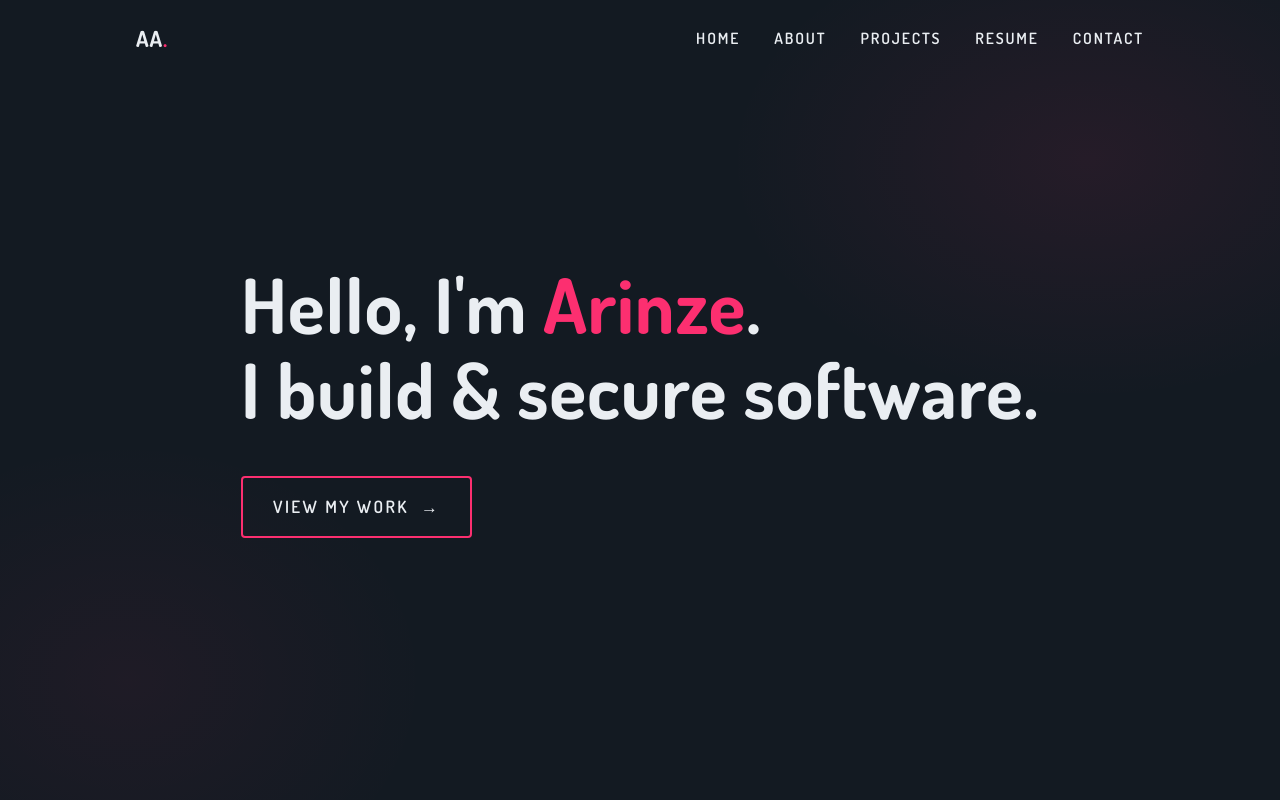
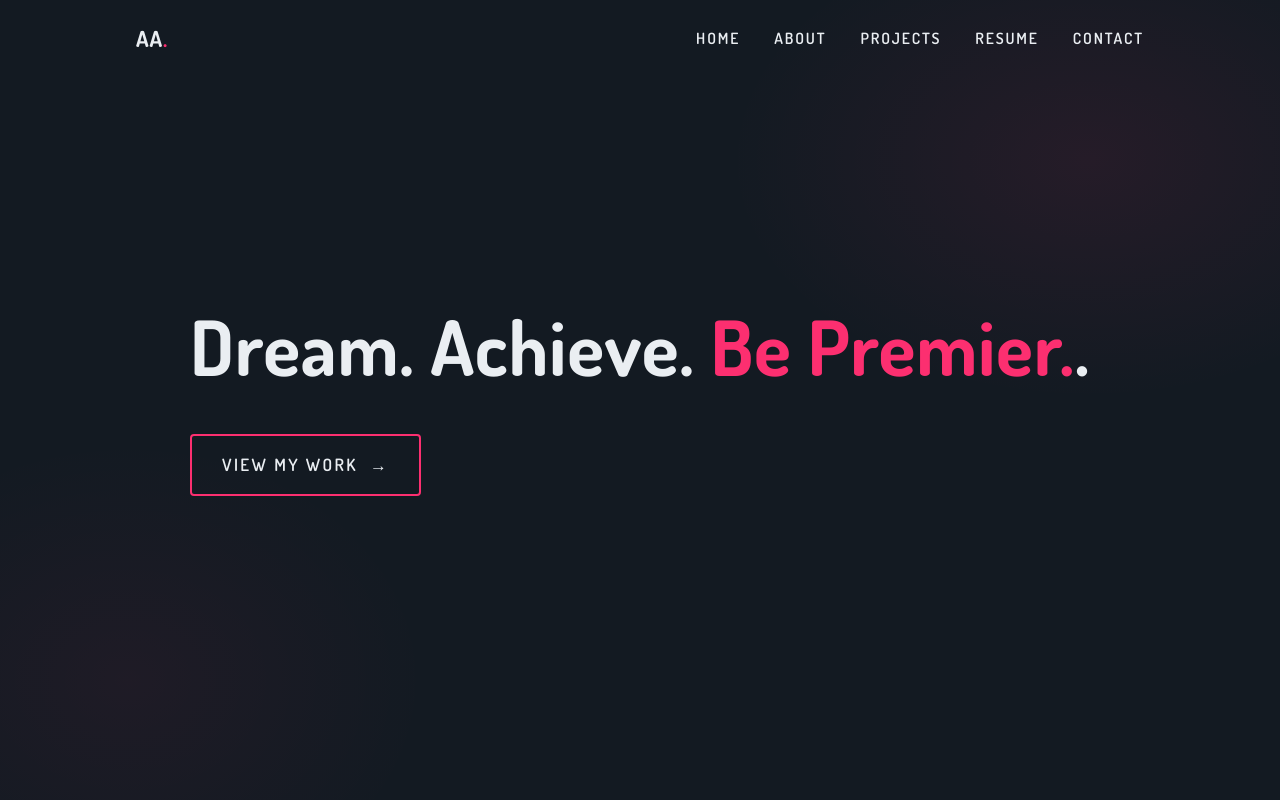
Before and after one commit to arinzeabanah/arinzeabanah.github.io, a plain HTML site: page index.html in a window 1280 px wide. Shown: the top 800 px of the page. Drawn offline with nearby package versions, Linux system fonts and the light colour scheme.

Commit message:
Update hero section text in index.html

```diff
--- a/index.html
+++ b/index.html
@@ -262,8 +262,7 @@
 <section id="hero">
   <div class="wrap hero-content">
     <h1>
-      <span class="hero-line">Hello, I'm <span class="accent">Arinze</span>.</span><br>
-      <span class="hero-line">I build &amp; secure software.</span>
+      <span class="hero-line">Dream. Achieve. <span class="accent">Be Premier.</span>.</span><br>
     </h1>
     <a class="hero-cta" href="#about">View my work <span class="arrow">→</span></a>
   </div>
```
